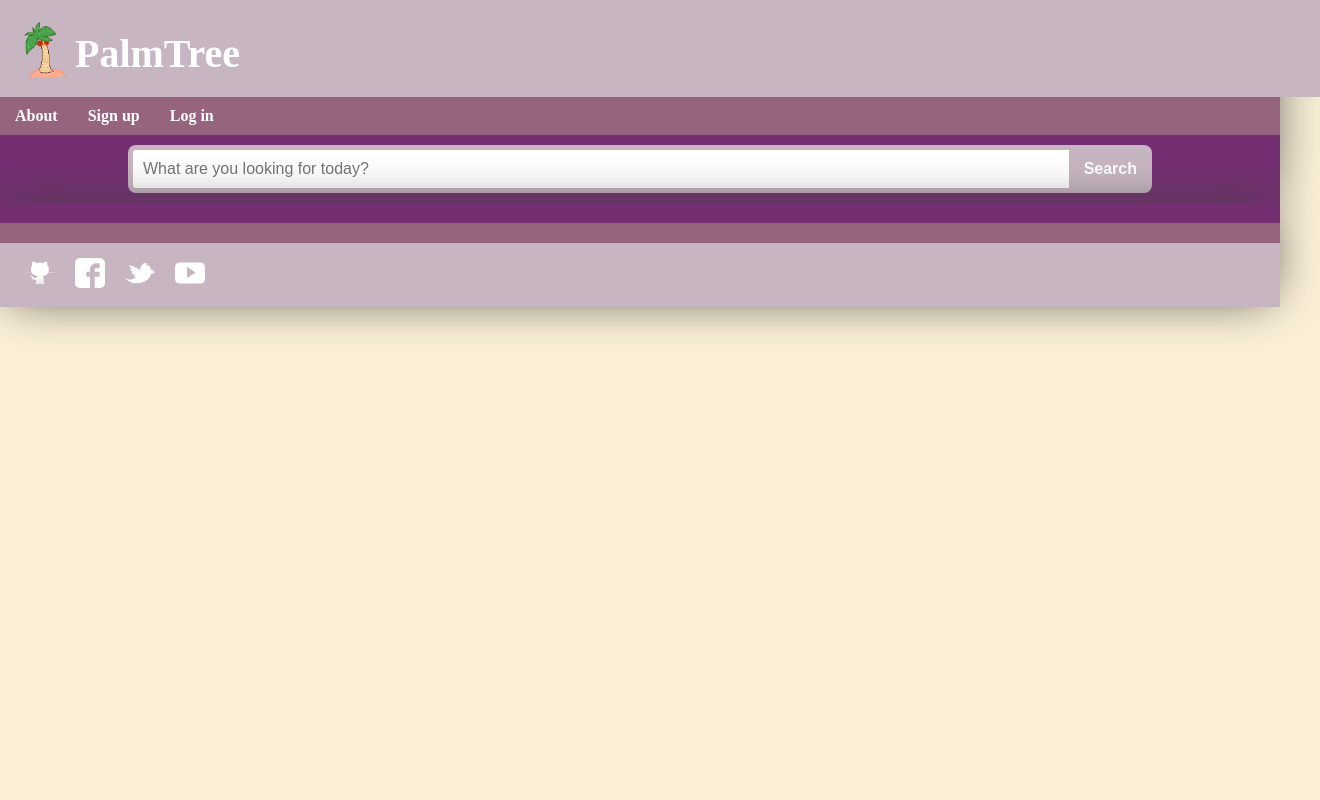
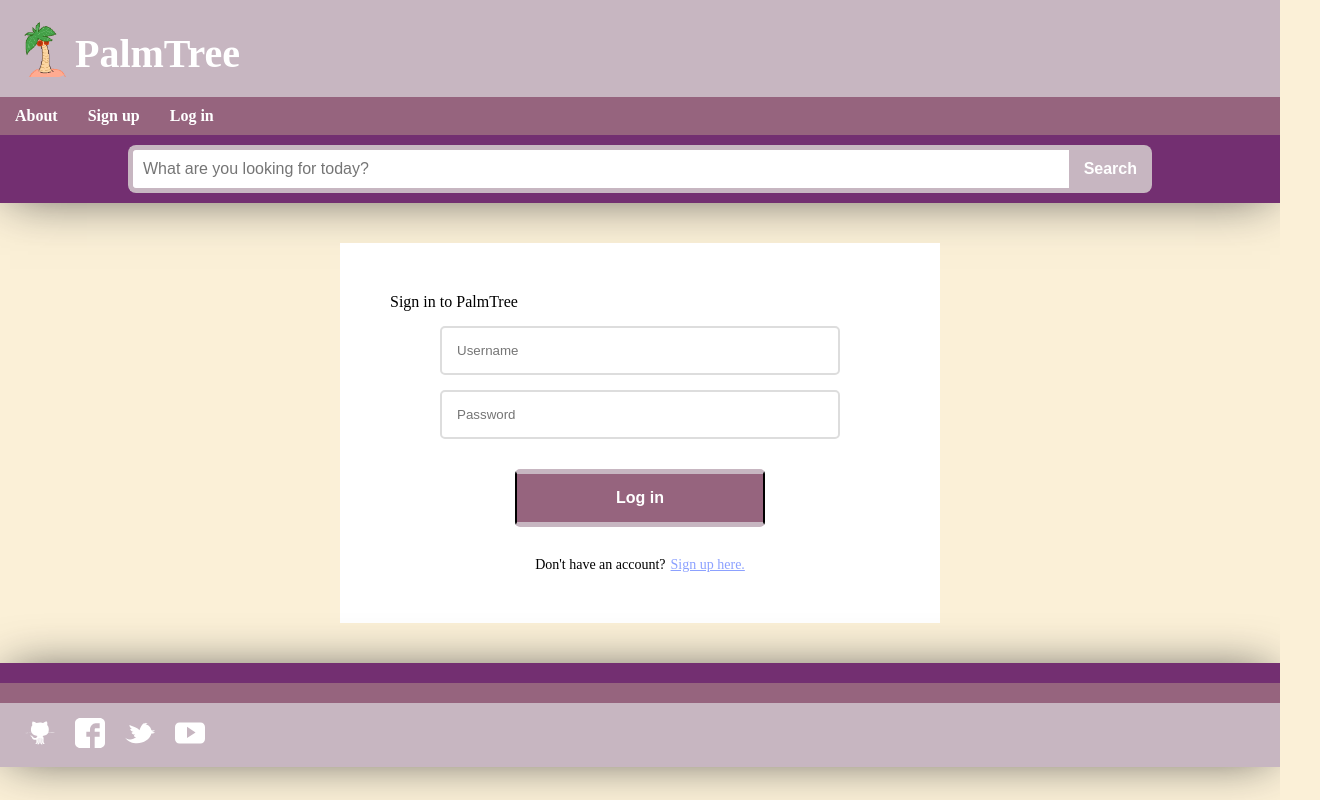
Before and after one commit to Amethystix/Borrowing-Service-Client, a Vue app: page /#/login in a window 1280 px wide. Shown: the whole page, 1320 px wide, since content can reach past the window. Built offline with nearby package versions, Linux system fonts and the light colour scheme.

Commit message:
Adds login page with validations

```diff
--- a/src/assets/stylesheets/_variables.scss
+++ b/src/assets/stylesheets/_variables.scss
@@ -23,3 +23,5 @@ $plum: #732f71;
 $mauve: #96647E;
 $light-black: #413E40;
 $sandy-beige: #fbf0d7;
+$dark-white: #DDDDDD;
+$error-red: #DD1010;
--- a/src/assets/stylesheets/styles.scss
+++ b/src/assets/stylesheets/styles.scss
@@ -11,6 +11,11 @@
 body {
   font-family: 'Another Flight', sans-serif;
   font-size: 14px;
+}
+
+input {
+  font-family: 'Another Flight', sans-serif;
+  font-size: 16px;
 }
 
 .btn-wrapper {
@@ -29,3 +34,12 @@ body {
 .col-2 {
   flex-grow: 2;
 }
+
+.page-title {
+  color: $light-black;
+  font-size: 45px;
+  font-weight: bold;
+  margin: 0 auto 40px;
+  text-align: center;
+  width: 100%;
+}
--- a/src/components/shared/Header.vue
+++ b/src/components/shared/Header.vue
@@ -97,7 +97,6 @@ export default class Header extends Vue {
     background-color: $lavender;
     padding: 10px 20px 20px;
     text-align: left;
-    width: 100%;
   }
 
   h1 {
--- a/src/components/shared/LButton.vue
+++ b/src/components/shared/LButton.vue
@@ -1,6 +1,6 @@
 <!-- Reusable button component -->
 <template>
-	<button type="submit" v-bind:id="btnId" v-bind:class="btnClass">
+	<button type="submit" v-on:click="buttonClick" v-bind:id="btnId" v-bind:class="btnClass">
 	  <span>{{ btnLabel }}</span>
 	</button>
 </template>
@@ -13,6 +13,10 @@ export default class LButton extends Vue {
   @Prop() private btnClass!: string;
   @Prop() private btnId!: string;
   @Prop() private btnLabel!: string;
+
+  buttonClick() {
+    this.$emit('buttonClick');
+  }
 }
 </script>
 
@@ -20,8 +24,10 @@ export default class LButton extends Vue {
 @import '../../assets/stylesheets/variables';
 
 button {
+  border-style: solid;
   font-size: 16px;
   font-weight: 700;
+  width: 100%;
 
   &:focus {
     outline: 0;
@@ -29,21 +35,23 @@ button {
 }
 
 .primary {
-  background-color: $med-purple;
-  border-bottom: 5px solid $magenta;
+  background-color: $mauve;
+  border-bottom: 5px solid $lavender;
   border-radius: 5px;
-  border-top: 5px solid $magenta;
+  border-top: 5px solid $lavender;
+  box-sizing: border-box;
   color: $white;
   padding: 15px 20px;
 
   &:hover {
-    background-color: $dark-purple;
-    border-color: $med-purple;
+    background-color: $plum;
+    border-color: $mauve;
+    color: $dark-white;
   }
 
   &:active {
-    background-color: $magenta;
-    border-color: $magenta;
+    background-color: $lavender;
+    border-color: $mauve;
   }
 
   &:focus {
--- a/src/views/Login.vue
+++ b/src/views/Login.vue
@@ -1,20 +1,167 @@
 <template>
   <div id="login">
-
+    <div class="login-container">
+      <div class="page-title">Sign in to PalmTree</div>
+      <div class="login-input">
+        <input type="text"
+               placeholder="Username"
+               v-model="username.value"
+               v-on:keyup="username.invalid=false"
+               v-on:keyup.enter="submitForm()"
+               v-on:blur="username.validate()"
+               v-bind:class="username.invalid ? 'invalid' : 'valid'">
+        <span v-if="username.invalid" class="error-msg">Please enter a valid username.</span>
+      </div>
+      <div class="login-input">
+        <input type="password"
+               placeholder="Password"
+               v-model="password.value"
+               v-on:keyup="password.invalid=false"
+               v-on:keyup.enter="submitForm()"
+               v-on:blur="password.validate()"
+               v-bind:class="password.invalid ? 'invalid' : 'valid'">
+        <span v-if="password.invalid" class="error-msg">Please enter a valid password.</span>
+      </div>
+      <div class="login-error error-msg" v-if="loginError">
+        <span>The entered username and password combination could not be found.</span>
+      </div>
+      <div class="btn-wrapper">
+        <LButton btnId="login-button"
+                 btnClass="primary"
+                 btnLabel="Log in"
+                 v-on:buttonClick="submitForm()">
+        </LButton>
+      </div>
+      <div class="signup-link-wrapper">
+        <span class="signup-text">Don't have an account?</span>
+        <router-link to="/register" class="signup-link">Sign up here.</router-link>
+      </div>
+    </div>
   </div>
 </template>
 <script lang="ts">
 import { Vue, Component } from 'vue-property-decorator';
+import LButton from '@/components/shared/LButton.vue';
 
-@Component
+@Component({
+  components: {
+    LButton,
+  },
+})
 export default class Login extends Vue {
+  private username: any;
+  private password: any;
+  private loginError: boolean;
+
+  constructor() {
+    super();
+    this.loginError = false;
+    this.username = {
+      invalid: false,
+      value: '',
+      validate: () => {
+        this.username.invalid = this.username.value.length < 6 ? true : false;
+      },
+    };
+    this.password = {
+      invalid: false,
+      value: '',
+      validate: () => {
+        this.password.invalid = this.password.value.length < 8 ? true : false;
+      },
+    };
+  }
+
+  submitForm() {
+    // TODO: implement sending username val and password val
+    this.username.validate();
+    this.password.validate();
+    if (!this.username.invalid && !this.password.invalid) {
+      this.loginError = true;
+    }
+  }
+
 
 }
 </script>
 
-<style lang="scss">
+<style lang="scss" scoped>
+
+@import '../assets/stylesheets/variables';
 
 #login {
   margin: auto;
+
+  .error-msg {
+    color: $error-red;
+    font-size: 12px;
+  }
+
+  .login-error {
+    text-align: center;
+  }
+
+  .login-input {
+    margin: 15px auto;
+    width: 80%;
+
+    input {
+      border-radius: 5px;
+      border-style: solid;
+      box-sizing: border-box;
+      margin: auto;
+      outline: none;
+      padding: 15px;
+      position: relative;
+      width: 100%;
+    }
+    .valid {
+      border-color: $dark-white;
+    }
+
+    .invalid {
+      border-color: $error-red;
+    }
+  }
+
+  .login-container {
+    background-color: $white;
+    box-sizing: border-box;
+    margin: 40px auto;
+    padding: 50px;
+    width: 600px;
+  }
+
+  .btn-wrapper {
+    margin: 30px auto;
+    width: 50%;
+  }
+
+  .signup-link-wrapper{
+    font-size: 14px;
+    text-align: center;
+  }
+
+  .signup-link {
+    color: $jordy-blue;
+    display: inline-block;
+    font-size: 14px;
+    margin-left: 5px;
+
+    &:visited {
+      color: $lavender;
+    }
+
+    &:focus, &:hover {
+      color: $plum;
+    }
+  }
+
+  @media (max-width: $tablet-screen) {
+
+    .login-container {
+      width: 100%;
+    }
+  }
 }
 </style>
```
